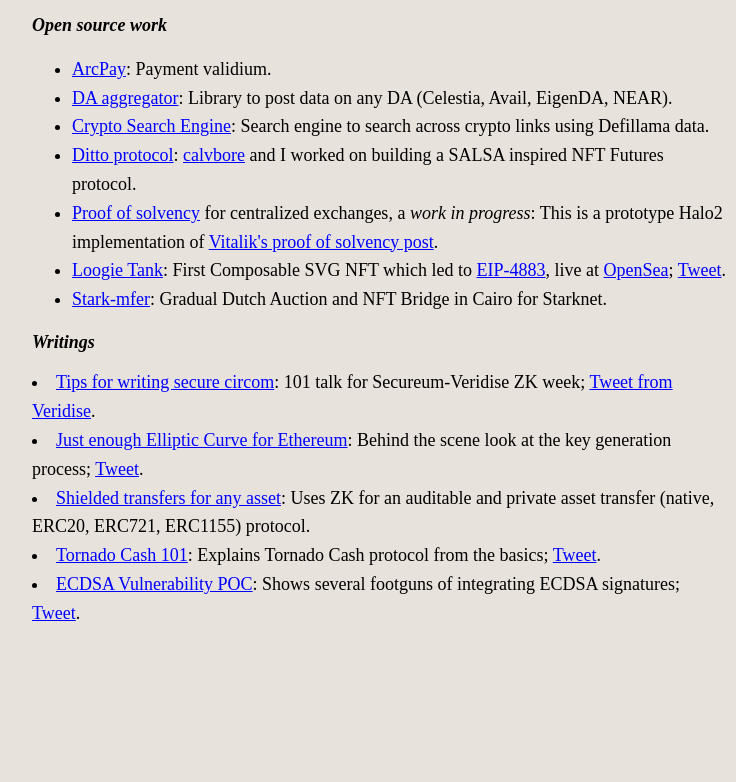
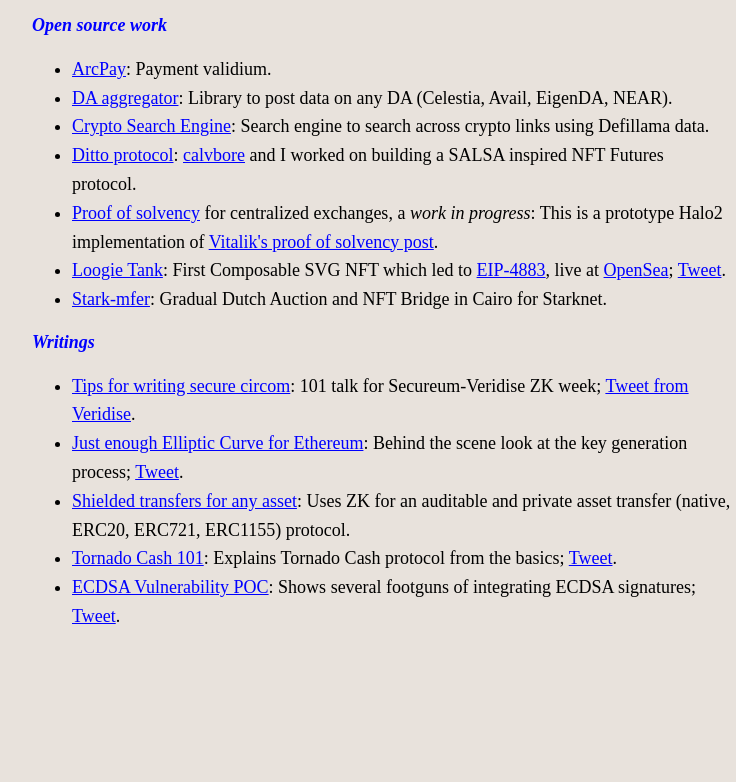
Before and after one commit to 0xbok/0xbok.github.io, a plain HTML site: page index.html in a window 1280 px wide. Shown: the part 2018-2800 px from the top of the page, without its empty margins (258-994 px from the left). Before the commit the page ends 2706 px from the top, so only its background shows below. Drawn offline with Linux system fonts and the light colour scheme.

Commit message:
clickable headers

```diff
--- a/index.html
+++ b/index.html
@@ -1,4 +1,28 @@
 <!DOCTYPE html>
+
+<script>
+  document.addEventListener("DOMContentLoaded", function () {
+    // Select all headings
+    var headings = document.querySelectorAll("h1, h2, h3, h4, h5, h6");
+
+    headings.forEach(function (heading) {
+      if (heading.id) {
+        // Create a new anchor element
+        var link = document.createElement("a");
+        link.href = "#" + heading.id;
+        link.style.textDecoration = "none"; // Optional: style the link
+
+        // Wrap the heading's contents in this anchor
+        while (heading.firstChild) {
+          link.appendChild(heading.firstChild);
+        }
+
+        heading.appendChild(link);
+      }
+    });
+  });
+</script>
+
 <html lang="en">
  <head>
   <meta charset="utf-8" />
@@ -11,8 +35,7 @@
  </head>
 
  <body>
-  <div id="preamble">
-   <a href="https://github.com/0xbok"><h1 class="title">blockdev</h1></a>
+   <h1 class="title">blockdev</h1>
 
    <h2 class="subtitle">
     contact me via
@@ -21,16 +44,15 @@
    </h2>
 
    <br />
-  </div>
 
   <div>
     <div>
     What I do:
     <ul>
         <li>Build things I like; Smart contracts, ZK, tools, infra (See <em>Open source work</em> below).
-        <li>ZK security at <a href="https://pse.dev">ethereum foundation</a>.
-        <li>web3 security at <a href="https://yaudit.dev">yAudit</a> (prev. <a href="https://yacademy.dev">yAcademy</a>).
         <li>Security Researcher at <a href="http://spearbit.com/">Spearbit</a>.
+        <li>prev. ZK security at <a href="https://pse.dev">PSE, ethereum foundation</a>.
+        <li>prev. web3 security at <a href="https://yaudit.dev">yAudit</a> (prev. <a href="https://yacademy.dev">yAcademy</a>).
     </ul>
     </div>
     <div>
@@ -110,7 +132,8 @@
      </ul>
     </div>
     <h2 id="writing">Writings</h2>
-    <div>
+    <div class="last-element">
+     <ul>
       <li><a href="https://hackmd.io/@blockdev/Bk_-jRkXa#">Tips for writing secure circom</a>: 101 talk for Secureum-Veridise ZK week; <a href="https://twitter.com/VeridiseInc/status/1718659061632401810">Tweet from Veridise</a>.
       <li><a href="https://hackmd.io/@blockdev/BJIW0Rlr3">Just enough Elliptic Curve for Ethereum</a>: Behind the scene look at the key generation process; <a href="https://twitter.com/blockdeveth/status/1658536386540994561">Tweet</a>.
       <li><a href="https://ethresear.ch/t/shielded-transfers-tokens-and-nfts/15424">Shielded transfers for any asset</a>: Uses ZK for an auditable and private asset transfer (native, ERC20, ERC721, ERC1155) protocol.
--- a/styles.css
+++ b/styles.css
@@ -162,6 +162,22 @@ h2 {
   font-size: 18px;
 }
 
+/* General style for the headings */
+h1,
+h2,
+h3,
+h4,
+h5,
+h6 {
+  position: relative;
+  /* Required for absolute positioning of the link icon */
+}
+
+.last-element {
+  padding-bottom: 50vh;
+  /* Adds padding at the bottom of the last element */
+}
+
 a:link,
 a:visited {
   color: blue;
```
